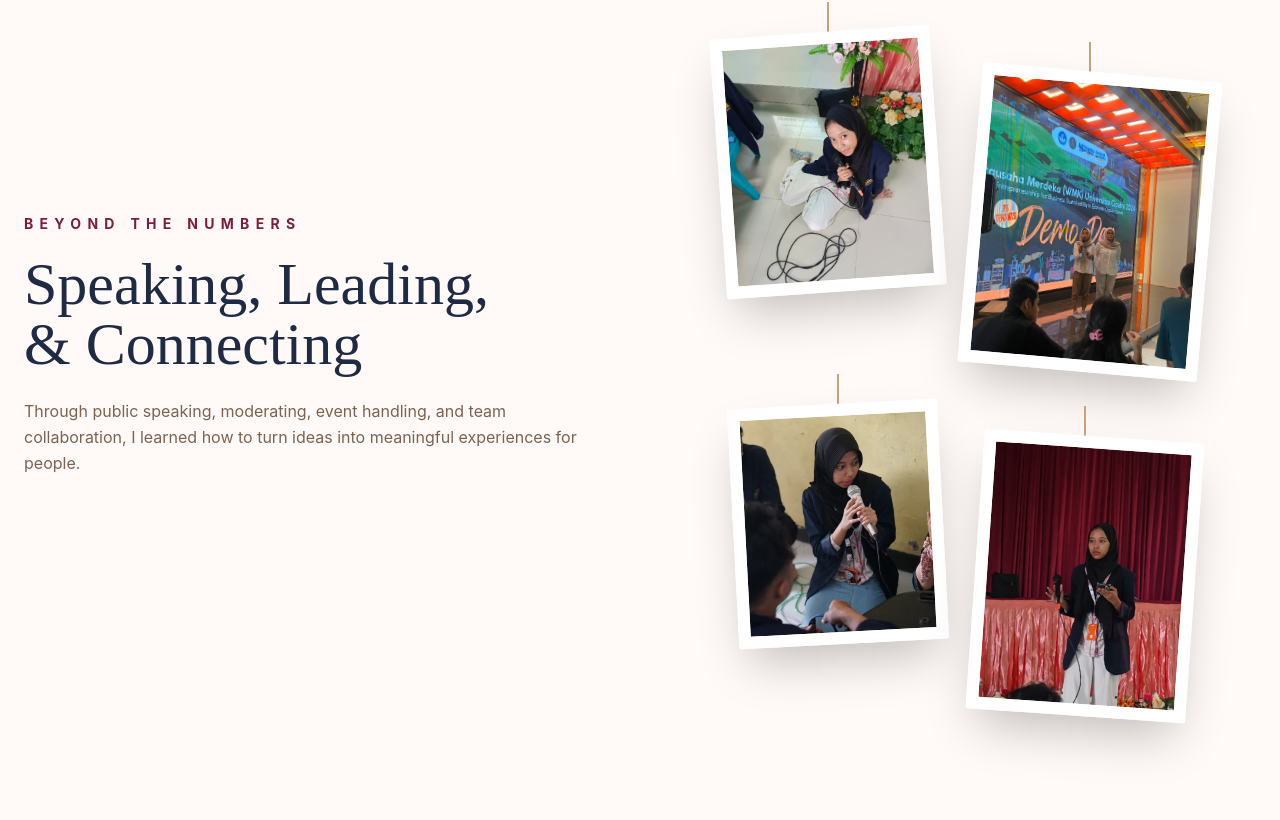
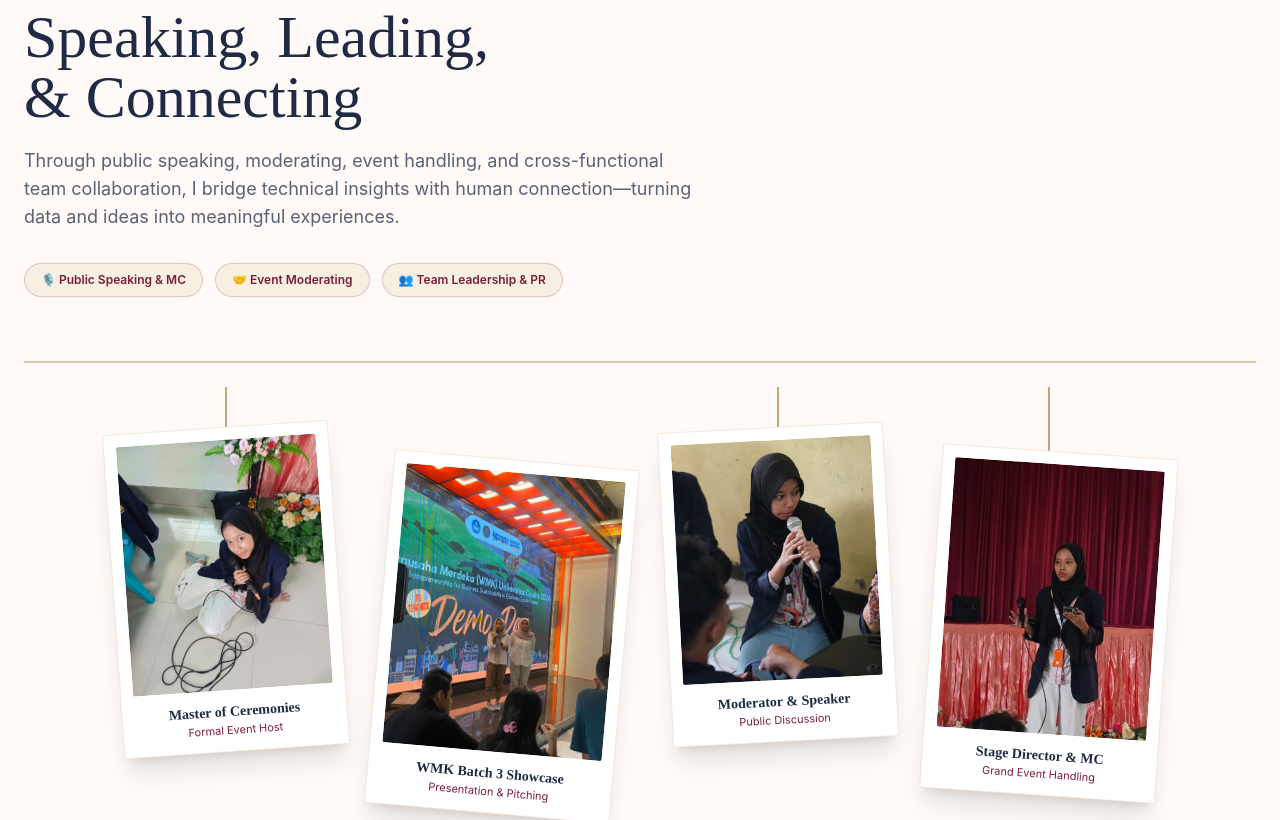
Before and after one commit to Dianayuww/college, a React (Vite) app: page / in a window 1280 px wide. Shown: the part 7103-7923 px from the top of the page. Built offline with nearby package versions, Linux system fonts and the light colour scheme.

Commit message:
Revamp 'Beyond The Numbers' section layout and content
Updated the 'Beyond The Numbers' section with new content and styling.

```diff
--- a/src/App.jsx
+++ b/src/App.jsx
@@ -816,64 +816,112 @@ export default function App() {
         {/* BEYOND THE NUMBERS SECTION */}
 <section
   id="communication"
-          className="bg-[#fffaf7] px-6 py-24"
+  className="bg-[#fffaf7] px-6 py-24 border-t border-[#eadbc8]/50"
 >
-          <div className="mx-auto grid max-w-7xl items-center gap-16 lg:grid-cols-2">
-            <div>
-              <p className="text-sm font-bold uppercase tracking-[0.45em] text-[#7b1e3a]">
-                Beyond The Numbers
+  <div className="mx-auto max-w-7xl">
+
+    {/* Upper Section: Narrative & Pill Badges */}
+    <div className="grid gap-10 lg:grid-cols-12 items-center mb-16">
+      <div className="lg:col-span-7">
+        <p className="text-xs font-bold uppercase tracking-[0.45em] text-[#7b1e3a]">
+          BEYOND THE NUMBERS
         </p>
 
-              <h2 className="mt-5 font-serif text-5xl leading-tight text-[#1f2a44] md:text-6xl">
-                Speaking, Leading,
-                <br />
-                & Connecting
+        <h2 className="mt-4 font-serif text-4xl md:text-6xl leading-tight text-[#1f2a44]">
+          Speaking, Leading, <br /> & Connecting
         </h2>
 
-              <p className="mt-6 max-w-xl leading-relaxed text-mediumBrown">
-                Through public speaking, moderating, event handling, and team
-                collaboration, I learned how to turn ideas into meaningful experiences
-                for people.
+        <p className="mt-5 text-base md:text-lg leading-relaxed text-[#5a6275] max-w-2xl">
+          Through public speaking, moderating, event handling, and cross-functional team collaboration,
+          I bridge technical insights with human connection—turning data and ideas into meaningful experiences.
         </p>
+
+        {/* 3 Skill Badges */}
+        <div className="mt-8 flex flex-wrap gap-3">
+          <span className="rounded-full border border-[#7b1e3a]/20 bg-[#f8efe3] px-4 py-2 text-xs font-semibold text-[#7b1e3a]">
+            🎙️ Public Speaking & MC
+          </span>
+          <span className="rounded-full border border-[#7b1e3a]/20 bg-[#f8efe3] px-4 py-2 text-xs font-semibold text-[#7b1e3a]">
+            🤝 Event Moderating
+          </span>
+          <span className="rounded-full border border-[#7b1e3a]/20 bg-[#f8efe3] px-4 py-2 text-xs font-semibold text-[#7b1e3a]">
+            👥 Team Leadership & PR
+          </span>
+        </div>
+      </div>
     </div>
 
-            <div className="relative flex flex-wrap items-start justify-center gap-8 border-t-2 border-[#c8a27a] pt-14">
-              <div className="relative transition duration-300 hover:-translate-y-2 hover:rotate-0">
-                <div className="absolute left-1/2 top-[-30px] h-10 w-[2px] -translate-x-1/2 bg-[#c8a27a]" />
+    {/* Hanging Polaroid Gallery */}
+    <div className="relative border-t-2 border-[#c8a27a]/60 pt-16">
+      <div className="flex flex-wrap items-start justify-center gap-6 md:gap-10">
+
+        {/* Photo 1 */}
+        <div className="group relative transition-all duration-300 hover:-translate-y-3 hover:rotate-0">
+          <div className="absolute left-1/2 top-[-40px] h-10 w-[2px] -translate-x-1/2 bg-[#c8a27a]" />
+          <div className="relative rounded-sm bg-white p-3 shadow-xl border border-[#eadbc8]/60 rotate-[-4deg]">
             <img
               src={mcDuduk}
-                  alt=""
-                  className="h-[260px] w-[220px] rotate-[-4deg] rounded-sm border-[12px] border-white object-cover shadow-2xl"
+              alt="MC Duduk Session"
+              className="h-[250px] w-[200px] object-cover rounded-sm"
             />
+            <div className="mt-3 text-center">
+              <p className="font-serif text-sm font-bold text-[#1f2a44]">Master of Ceremonies</p>
+              <p className="text-[11px] text-[#7b1e3a]">Formal Event Host</p>
+            </div>
+          </div>
         </div>
 
-              <div className="relative mt-10 transition duration-300 hover:-translate-y-2 hover:rotate-0">
-                <div className="absolute left-1/2 top-[-30px] h-10 w-[2px] -translate-x-1/2 bg-[#c8a27a]" />
+        {/* Photo 2 */}
+        <div className="group relative mt-8 transition-all duration-300 hover:-translate-y-3 hover:rotate-0">
+          <div className="absolute left-1/2 top-[-72px] h-18 w-[2px] -translate-x-1/2 bg-[#c8a27a]" />
+          <div className="relative rounded-sm bg-white p-3 shadow-xl border border-[#eadbc8]/60 rotate-[5deg]">
             <img
               src={mcWmk}
-                  alt=""
-                  className="h-[300px] w-[240px] rotate-[5deg] rounded-sm border-[12px] border-white object-cover shadow-2xl"
+              alt="WMK Program"
+              className="h-[280px] w-[220px] object-cover rounded-sm"
             />
+            <div className="mt-3 text-center">
+              <p className="font-serif text-sm font-bold text-[#1f2a44]">WMK Batch 3 Showcase</p>
+              <p className="text-[11px] text-[#7b1e3a]">Presentation & Pitching</p>
+            </div>
+          </div>
         </div>
 
-              <div className="relative transition duration-300 hover:-translate-y-2 hover:rotate-0">
-                <div className="absolute left-1/2 top-[-30px] h-10 w-[2px] -translate-x-1/2 bg-[#c8a27a]" />
+        {/* Photo 3 */}
+        <div className="group relative transition-all duration-300 hover:-translate-y-3 hover:rotate-0">
+          <div className="absolute left-1/2 top-[-40px] h-10 w-[2px] -translate-x-1/2 bg-[#c8a27a]" />
+          <div className="relative rounded-sm bg-white p-3 shadow-xl border border-[#eadbc8]/60 rotate-[-3deg]">
             <img
               src={mcDiskusi}
-                  alt=""
-                  className="h-[240px] w-[210px] rotate-[-3deg] rounded-sm border-[12px] border-white object-cover shadow-2xl"
+              alt="Discussion Forum"
+              className="h-[240px] w-[200px] object-cover rounded-sm"
             />
+            <div className="mt-3 text-center">
+              <p className="font-serif text-sm font-bold text-[#1f2a44]">Moderator & Speaker</p>
+              <p className="text-[11px] text-[#7b1e3a]">Public Discussion</p>
+            </div>
+          </div>
         </div>
 
-              <div className="relative mt-8 transition duration-300 hover:-translate-y-2 hover:rotate-0">
-                <div className="absolute left-1/2 top-[-30px] h-10 w-[2px] -translate-x-1/2 bg-[#c8a27a]" />
+        {/* Photo 4 */}
+        <div className="group relative mt-6 transition-all duration-300 hover:-translate-y-3 hover:rotate-0">
+          <div className="absolute left-1/2 top-[-64px] h-16 w-[2px] -translate-x-1/2 bg-[#c8a27a]" />
+          <div className="relative rounded-sm bg-white p-3 shadow-xl border border-[#eadbc8]/60 rotate-[4deg]">
             <img
               src={mcStage}
-                  alt=""
-                  className="h-[280px] w-[220px] rotate-[4deg] rounded-sm border-[12px] border-white object-cover shadow-2xl"
+              alt="Stage MC"
+              className="h-[270px] w-[210px] object-cover rounded-sm"
             />
+            <div className="mt-3 text-center">
+              <p className="font-serif text-sm font-bold text-[#1f2a44]">Stage Director & MC</p>
+              <p className="text-[11px] text-[#7b1e3a]">Grand Event Handling</p>
             </div>
           </div>
+        </div>
+
+      </div>
+    </div>
+
   </div>
 </section>
 
```
Lines whose indentation alone changed are shown as unchanged.
